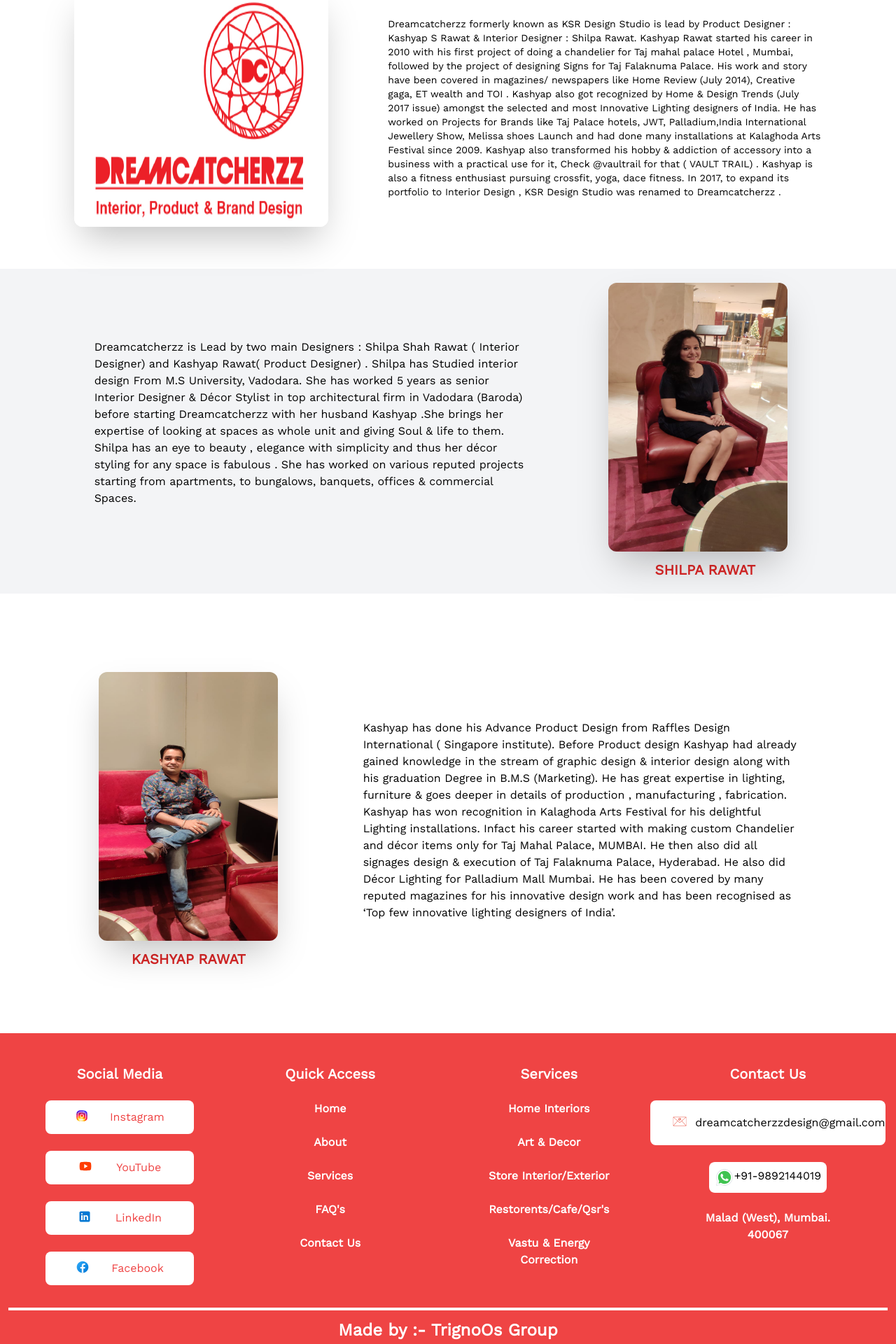
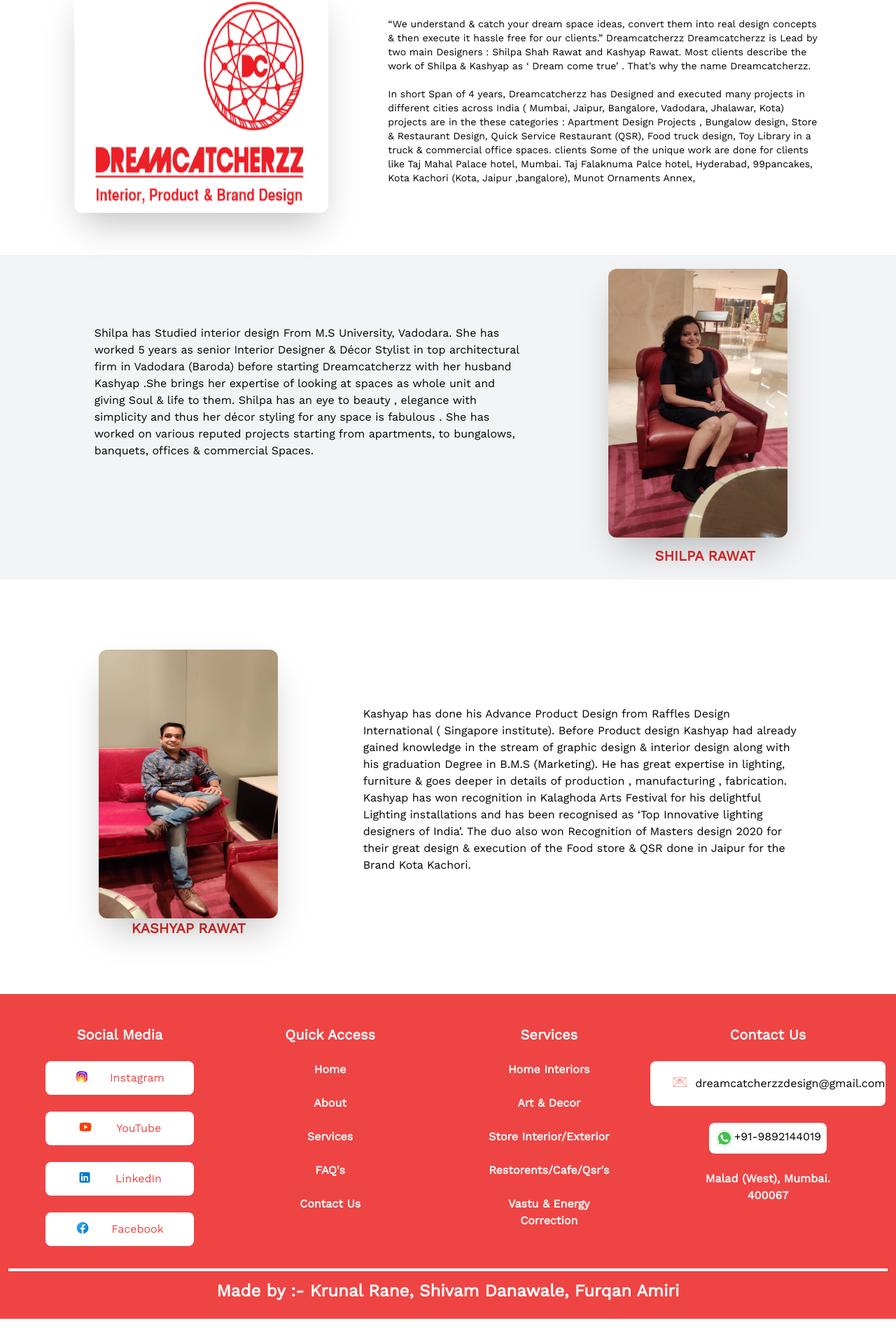
Before and after one commit to shivam1317/DreamCatcherzz, a React (Create React App) app: page /about in a window 1280 px wide. Shown: the part 168-2088 px from the top of the page at 70% size. After the commit the page ends 2052 px from the top, so only its background shows below. Built offline with nearby package versions, Linux system fonts and the light colour scheme.

Commit message:
some of last editing done

```diff
--- a/src/Data/Store/storeData.js
+++ b/src/Data/Store/storeData.js
@@ -1,31 +1,31 @@
 const storeData = [
   {
     src: "./images/Services/store/s1.jpg",
-    description: "This is store 1",
+    description: "This is kota kachori store outside view",
   },
   {
     src: "./images/Services/store/s2.jpg",
-    description: "This is store 2",
+    description: "This is products alignment in the store",
   },
   {
     src: "./images/Services/store/s3.jpg",
-    description: "This is store 3",
+    description: "This is view from inside the store",
   },
   {
     src: "./images/Services/store/s4.jpg",
-    description: "This is store 4",
+    description: "This is some designs on the wall",
   },
   {
     src: "./images/Services/store/s5.jpg",
-    description: "This is store 5",
+    description: "This is another view",
   },
   {
     src: "./images/Services/store/s6.jpg",
-    description: "This is store 6",
+    description: "This is temple area in the store",
   },
   {
     src: "./images/Services/store/s7.jpg",
-    description: "This is store 7",
+    description: "This is stair case in the store.",
   },
 ];
 export { storeData };
--- a/src/Data/interior/interiorData.js
+++ b/src/Data/interior/interiorData.js
@@ -1,39 +1,39 @@
 const interiorData = [
   {
     src: "./images/Services/interior/1.jpg",
-    description: "This is hall 1",
+    description: "This is dining hall",
   },
   {
     src: "./images/Services/interior/2.jpg",
-    description: "This is hall 2",
+    description: "This is sofa alignment in main hall",
   },
   {
     src: "./images/Services/interior/3.jpg",
-    description: "This is hall 3",
+    description: "This is wardrobe",
   },
   {
     src: "./images/Services/interior/4.jpg",
-    description: "This is hall 4",
+    description: "This is wall beautification",
   },
   {
     src: "./images/Services/interior/5.jpg",
-    description: "This is hall 5",
+    description: "This is siting area in hall",
   },
   {
     src: "./images/Services/interior/6.jpg",
-    description: "This is hall 6",
+    description: "This is master bedroom",
   },
   {
     src: "./images/Services/interior/7.jpg",
-    description: "This is hall 7",
+    description: "This is master bedrooms another view",
   },
   {
     src: "./images/Services/interior/8.jpg",
-    description: "This is hall 8",
+    description: "This is dining area ",
   },
   {
     src: "./images/Services/interior/9.jpg",
-    description: "This is hall 9",
+    description: "This is working area",
   },
 ];
 export { interiorData };
--- a/src/components/About.jsx
+++ b/src/components/About.jsx
@@ -20,24 +20,23 @@
             data-aos-duration="4000"
           />
           <div className=" inline-flex align-top my-10  h-fit lg:w-1/2 md:w-3/4 text-sm">
-            Dreamcatcherzz formerly known as KSR Design Studio is lead by
-            Product Designer : Kashyap S Rawat &amp; Interior Designer : Shilpa
-            Rawat. Kashyap Rawat started his career in 2010 with his first
-            project of doing a chandelier for Taj mahal palace Hotel , Mumbai,
-            followed by the project of designing Signs for Taj Falaknuma Palace.
-            His work and story have been covered in magazines/ newspapers like
-            Home Review (July 2014), Creative gaga, ET wealth and TOI . Kashyap
-            also got recognized by Home &amp; Design Trends (July 2017 issue)
-            amongst the selected and most Innovative Lighting designers of
-            India. He has worked on Projects for Brands like Taj Palace hotels,
-            JWT, Palladium,India International Jewellery Show, Melissa shoes
-            Launch and had done many installations at Kalaghoda Arts Festival
-            since 2009. Kashyap also transformed his hobby &amp; addiction of
-            accessory into a business with a practical use for it, Check
-            @vaultrail for that ( VAULT TRAIL) . Kashyap is also a fitness
-            enthusiast pursuing crossfit, yoga, dace fitness. In 2017, to expand
-            its portfolio to Interior Design , KSR Design Studio was renamed to
-            Dreamcatcherzz .
+            “We understand & catch your dream space ideas, convert them into
+            real design concepts & then execute it hassle free for our clients.”
+            Dreamcatcherzz Dreamcatcherzz is Lead by two main Designers : Shilpa
+            Shah Rawat and Kashyap Rawat. Most clients describe the work of
+            Shilpa & Kashyap as ‘ Dream come true’ . That’s why the name
+            Dreamcatcherzz.
+            <br></br>
+            <br></br>
+            In short Span of 4 years, Dreamcatcherzz has Designed and executed
+            many projects in different cities across India ( Mumbai, Jaipur,
+            Bangalore, Vadodara, Jhalawar, Kota) projects are in the these
+            categories : Apartment Design Projects , Bungalow design, Store &
+            Restaurant Design, Quick Service Restaurant (QSR), Food truck
+            design, Toy Library in a truck & commercial office spaces. clients
+            Some of the unique work are done for clients like Taj Mahal Palace
+            hotel, Mumbai. Taj Falaknuma Palce hotel, Hyderabad, 99pancakes,
+            Kota Kachori (Kota, Jaipur ,bangalore), Munot Ornaments Annex,
           </div>
 
           {/* <span className="mx-10"> oleo olekaoisj uogyahysHAUasv hjgCVAchievemnts and magazine reviews</span> */}
@@ -45,17 +44,15 @@
 
         <div className="w-full align-center inline-flex lg:my-10 md:my-0 flex-wrap-reverse justify-evenly p-5 bg-gray-100">
           <div className=" inline-flex align-between my-20 h-fit lg:w-1/2 md:w-3/4">
-            Dreamcatcherzz is Lead by two main Designers : Shilpa Shah Rawat (
-            Interior Designer) and Kashyap Rawat( Product Designer) . Shilpa has
-            Studied interior design From M.S University, Vadodara. She has
-            worked 5 years as senior Interior Designer &amp; Décor Stylist in
-            top architectural firm in Vadodara (Baroda) before starting
+            Shilpa has Studied interior design From M.S University, Vadodara.
+            She has worked 5 years as senior Interior Designer & Décor Stylist
+            in top architectural firm in Vadodara (Baroda) before starting
             Dreamcatcherzz with her husband Kashyap .She brings her expertise of
-            looking at spaces as whole unit and giving Soul &amp; life to them.
+            looking at spaces as whole unit and giving Soul & life to them.
             Shilpa has an eye to beauty , elegance with simplicity and thus her
             décor styling for any space is fabulous . She has worked on various
             reputed projects starting from apartments, to bungalows, banquets,
-            offices &amp; commercial Spaces.
+            offices & commercial Spaces.
           </div>
           <div className="flex flex-col justify-evenly items-center">
             <img
@@ -90,18 +87,16 @@
           <div className=" inline-flex align-between my-20  h-fit  lg:w-1/2 md:w-3/4">
             Kashyap has done his Advance Product Design from Raffles Design
             International ( Singapore institute). Before Product design Kashyap
-            had already gained knowledge in the stream of graphic design &amp;
+            had already gained knowledge in the stream of graphic design &
             interior design along with his graduation Degree in B.M.S
-            (Marketing). He has great expertise in lighting, furniture &amp;
-            goes deeper in details of production , manufacturing , fabrication.
+            (Marketing). He has great expertise in lighting, furniture & goes
+            deeper in details of production , manufacturing , fabrication.
             Kashyap has won recognition in Kalaghoda Arts Festival for his
-            delightful Lighting installations. Infact his career started with
-            making custom Chandelier and décor items only for Taj Mahal Palace,
-            MUMBAI. He then also did all signages design &amp; execution of Taj
-            Falaknuma Palace, Hyderabad. He also did Décor Lighting for
-            Palladium Mall Mumbai. He has been covered by many reputed magazines
-            for his innovative design work and has been recognised as ‘Top few
-            innovative lighting designers of India’.
+            delightful Lighting installations and has been recognised as ‘Top
+            Innovative lighting designers of India’. The duo also won
+            Recognition of Masters design 2020 for their great design &
+            execution of the Food store & QSR done in Jaipur for the Brand Kota
+            Kachori.
           </div>
 
           {/* <span className="mx-10"> oleo olekaoisj uogyahysHAUasv hjgCVAchievemnts and magazine reviews</span> */}
--- a/src/components/Footer.jsx
+++ b/src/components/Footer.jsx
@@ -128,7 +128,27 @@
         </div>
         <hr className="border-2 border-white w-full" />
         <p className="text-white text-center w-full font-bold text-2xl my-3">
-          Made by :- TrignoOs Group
+          Made by :-{" "}
+          <a
+            href="https://www.linkedin.com/in/krunal-rane-4178a01b4/"
+            target="_blank"
+          >
+            Krunal Rane
+          </a>
+          ,{" "}
+          <a
+            href="https://www.linkedin.com/in/shivam-danawale-b9a8a21b4/"
+            target="_blank"
+          >
+            Shivam Danawale
+          </a>
+          ,{" "}
+          <a
+            href="https://www.linkedin.com/in/furqan-amiri-499a66178/"
+            target="_blank"
+          >
+            Furqan Amiri
+          </a>
         </p>
       </div>
     </>
--- a/src/components/HomeData/servicesData.js
+++ b/src/components/HomeData/servicesData.js
@@ -2,37 +2,37 @@
   {
     src: "./images/Services/interior/1.jpg",
     description:
-      "Our interior service is best in the world. Call us now for design work",
+      "This the dining room ",
     buttonText: "Give us call!",
   },
   {
     src: "./images/Services/interior/2.jpg",
     description:
-      "Our interior service is best in the world. Call us now for design work",
+      "Sofa alignment in the center hall",
     buttonText: "Give us call!",
   },
   {
     src: "./images/Services/cafe/cafe1.jpg",
     description:
-      "Our interior service is best in the world. Call us now for design work",
+      "customise office as per your desires",
     buttonText: "Ask us now!",
   },
   {
     src: "./images/Services/cafe/cafe2.jpg",
     description:
-      "Our interior service is best in the world. Call us now for design work",
+      "This is the cafe well designed by us",
     buttonText: "Ask us now!",
   },
   {
     src: "./images/Services/store/s1.jpg",
     description:
-      "Our interior service is best in the world. Call us now for design work",
+      "This is the Kota kachori store in Rajasthan",
     buttonText: "Contact us",
   },
   {
     src: "./images/Services/store/s2.jpg",
     description:
-      "Our interior service is best in the world. Call us now for design work",
+      "Product alignment in the store.",
     buttonText: "Contact us",
   },
 ];
```
Also changed, not shown: src/Data/cafe/cafeData.js (+11 -11 lines), src/components/Home.jsx (+13 -8 lines), src/components/HomeData/magazineData.js (+18 -14 lines).
